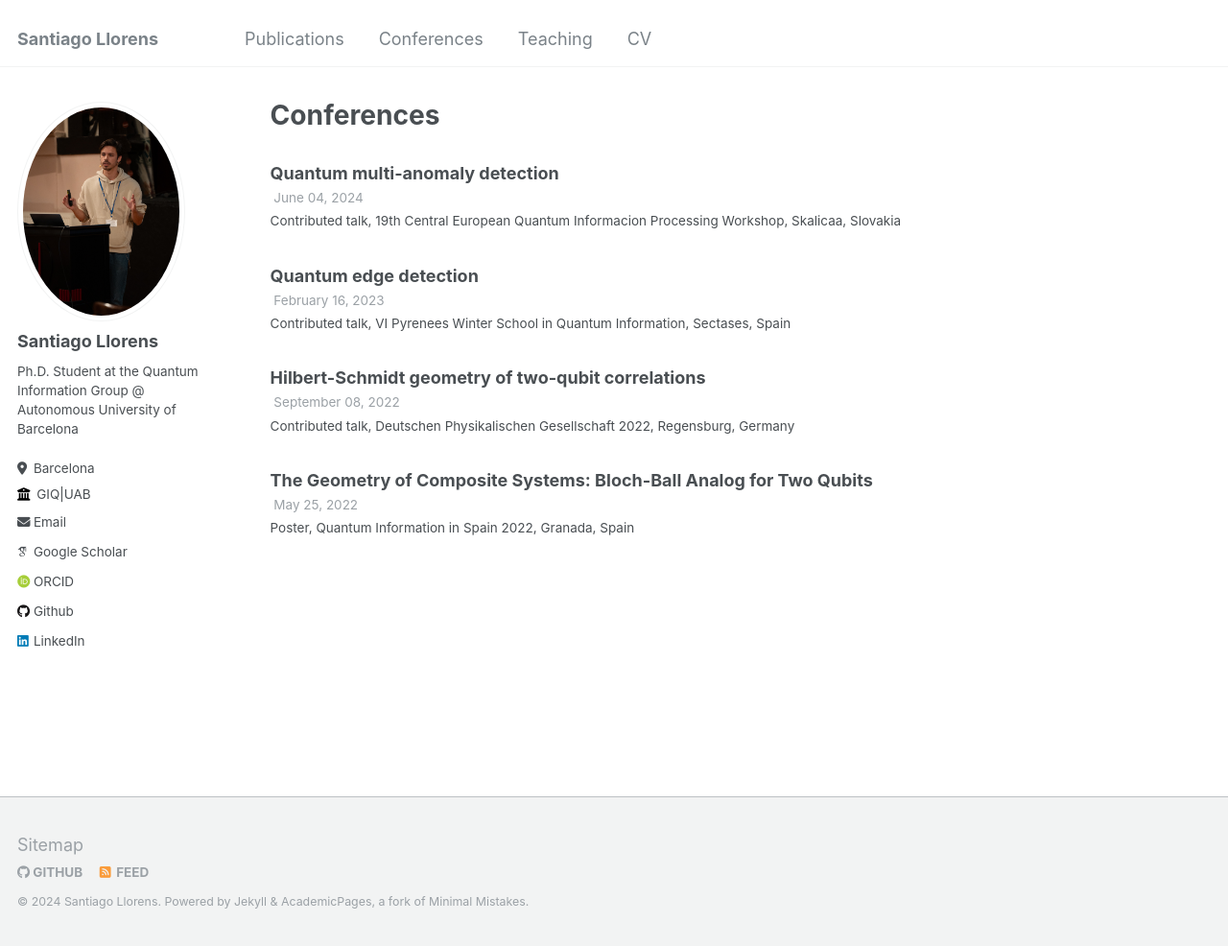
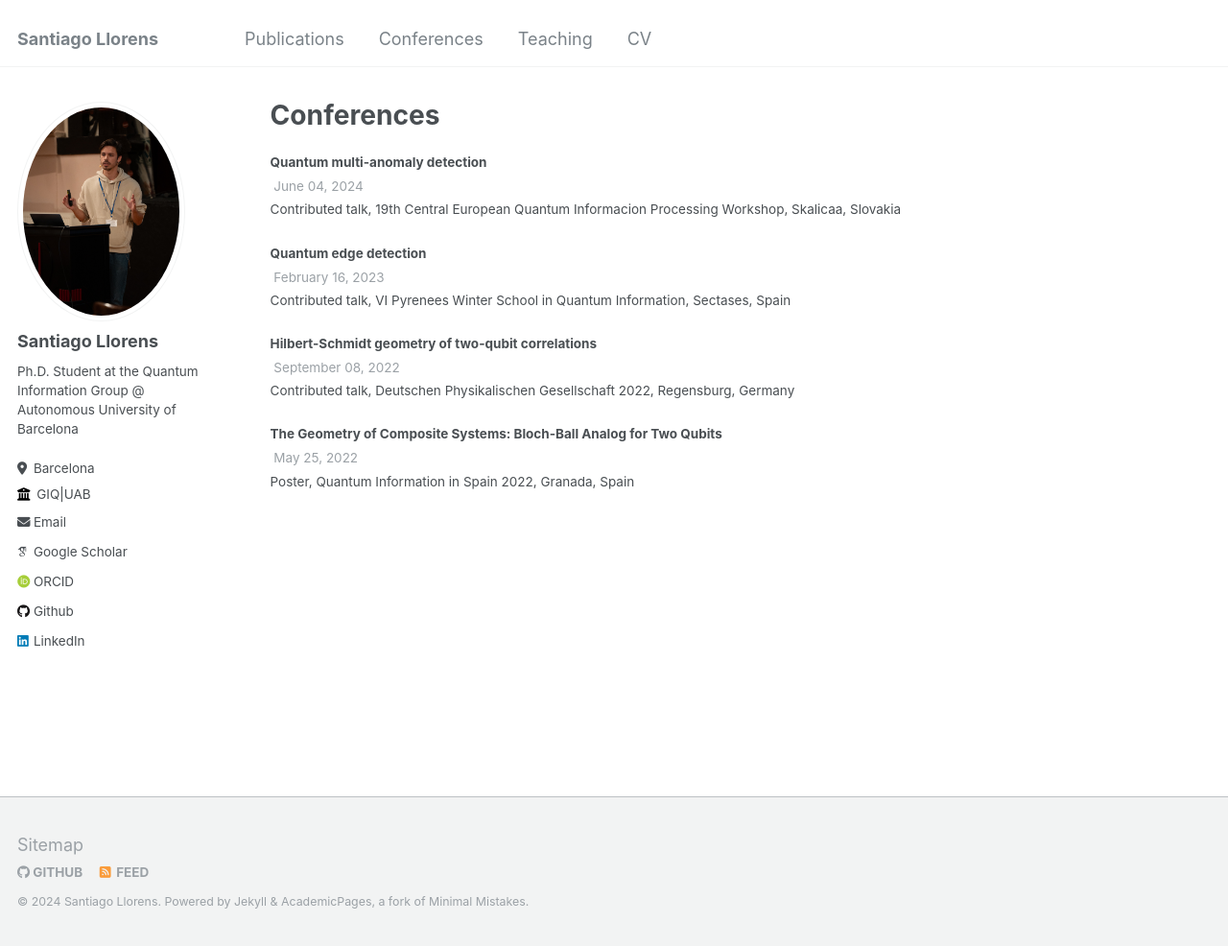
Before and after one commit to SantiagoLlorens/SantiagoLlorens.github.io, a Jekyll site: the page built from _pages/talks.html, in a window 1280 px wide and 986 px high. Shown: the whole window at 96% size. Built offline with Jekyll 4.4.1, drawn with Linux system fonts in a browser that asks for light colours; some web fonts are replaced.

Commit message:
Update archive-single-talk.html

```diff
--- a/_includes/archive-single-talk.html
+++ b/_includes/archive-single-talk.html
@@ -25,7 +25,7 @@
           alt="">
       </div>
     {% endif %}
-    <h4 class="archive__item-title" itemprop="headline">
+    <h4 itemprop="headline">
       {% if post.link %}
         <a href="{{ post.link }}">{{ title }}</a> <a href="{{ base_path }}{{ post.url }}" rel="permalink"><i class="fa fa-link" aria-hidden="true" title="permalink"></i><span class="sr-only">Permalink</span></a>
       {% else %}
```
